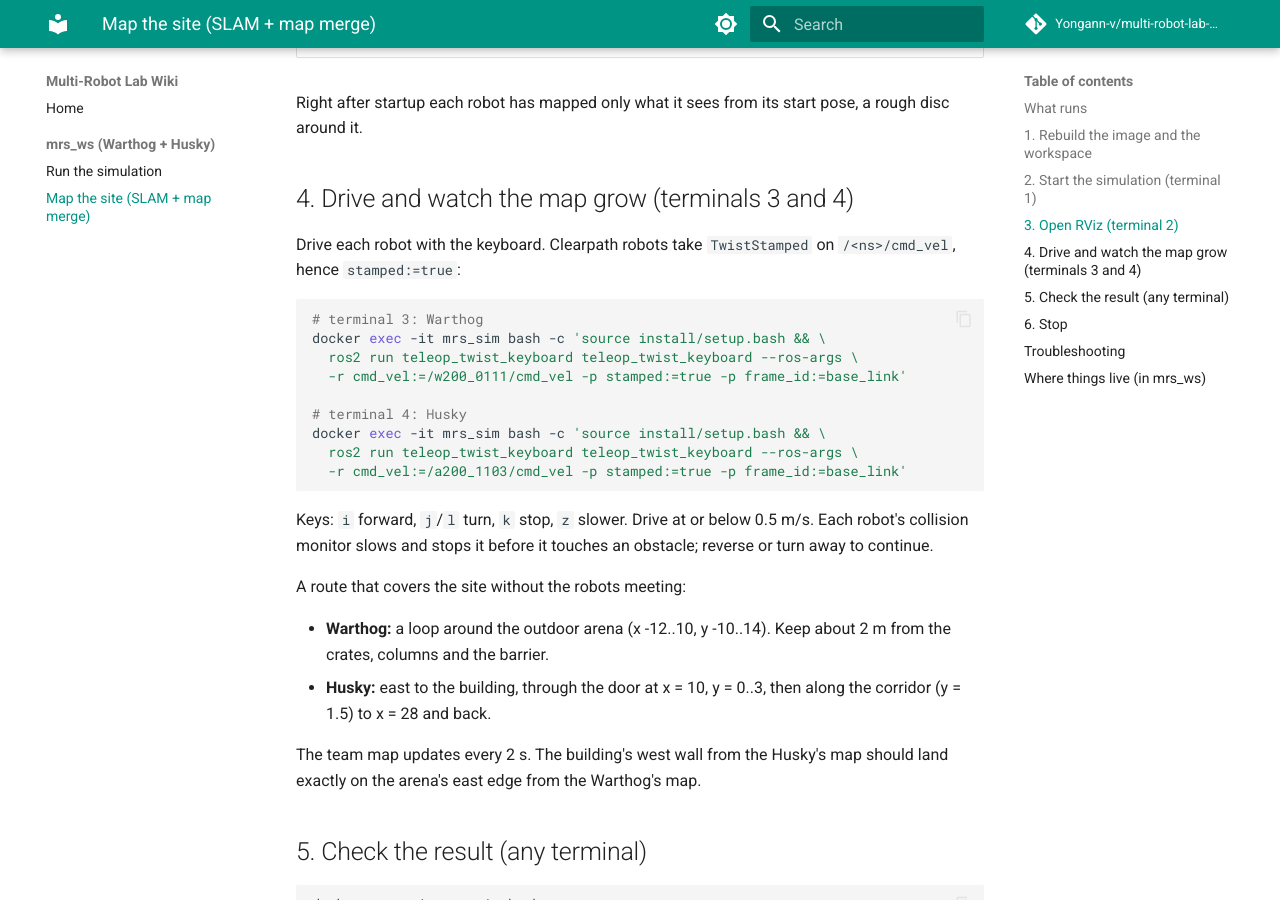
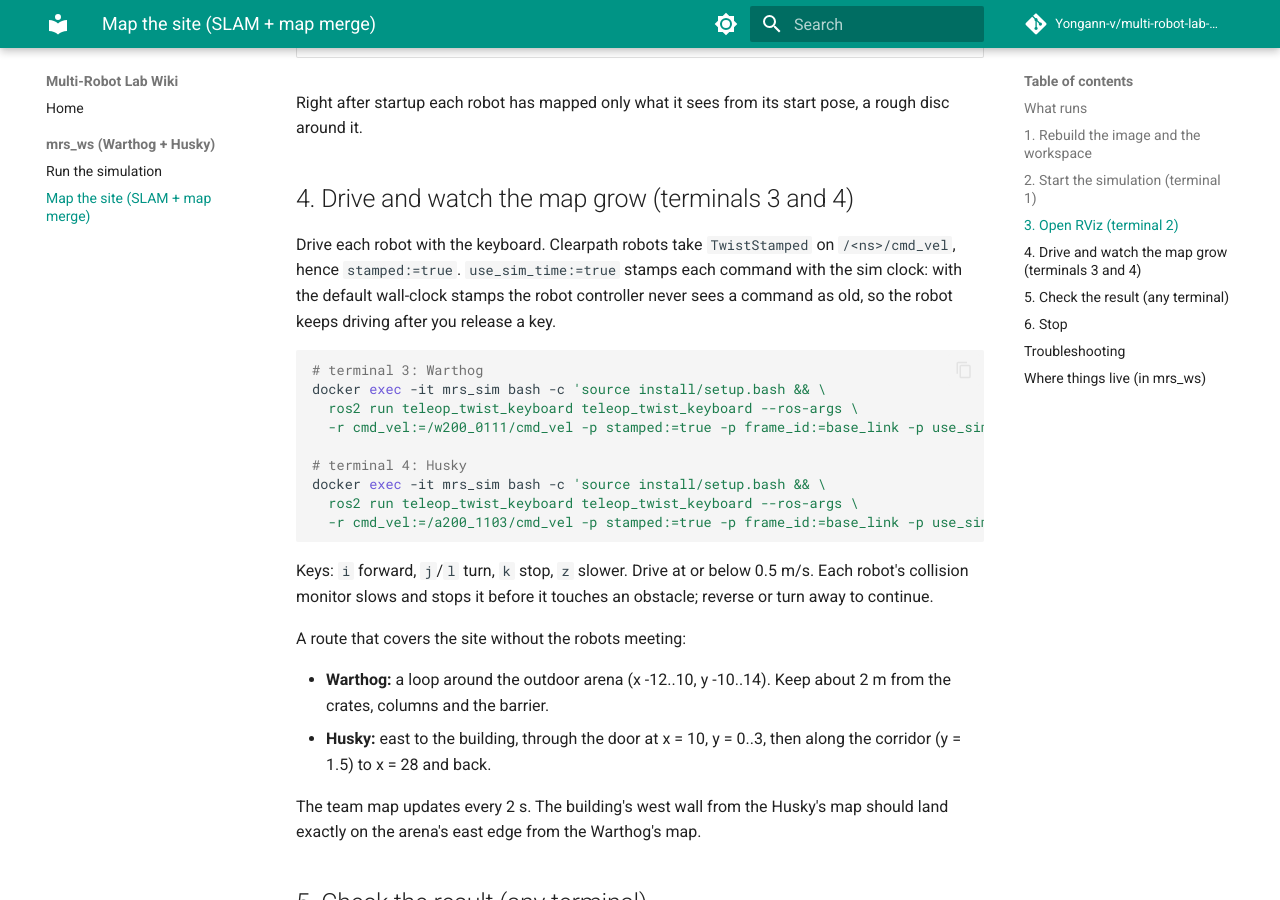
Before and after one commit to Yongann-v/multi-robot-lab-wiki, an MkDocs documentation site: the page built from docs/mrs_ws/slam-and-map-merge.md, in a window 1280 px wide and 900 px high, scrolled down 2146 px. Built offline with MkDocs 1.6.1 and Material for MkDocs 9.7.7, drawn with Linux system fonts in a browser that asks for light colours; comment, search, counter and statistics services are not loaded; some of the changed text lies outside the part shown.

Commit message:
docs: mrs_ws map tutorial, teleop needs use_sim_time in sim
Same change as mrs_ws PR #6: teleop commands pass -p use_sim_time:=true so the robot stops when a key is released; adds the matching troubleshooting row and the back-away note.

Co-Authored-By: Claude Opus 5.5 <noreply@anthropic.com>

````diff
--- a/docs/mrs_ws/slam-and-map-merge.md
+++ b/docs/mrs_ws/slam-and-map-merge.md
@@ -75,18 +75,18 @@ Right after startup each robot has mapped only what it sees from its start pose,
 
 ## 4. Drive and watch the map grow (terminals 3 and 4)
 
-Drive each robot with the keyboard. Clearpath robots take `TwistStamped` on `/<ns>/cmd_vel`, hence `stamped:=true`:
+Drive each robot with the keyboard. Clearpath robots take `TwistStamped` on `/<ns>/cmd_vel`, hence `stamped:=true`. `use_sim_time:=true` stamps each command with the sim clock: with the default wall-clock stamps the robot controller never sees a command as old, so the robot keeps driving after you release a key.
 
 ```bash
 # terminal 3: Warthog
 docker exec -it mrs_sim bash -c 'source install/setup.bash && \
   ros2 run teleop_twist_keyboard teleop_twist_keyboard --ros-args \
-  -r cmd_vel:=/w200_0111/cmd_vel -p stamped:=true -p frame_id:=base_link'
+  -r cmd_vel:=/w200_0111/cmd_vel -p stamped:=true -p frame_id:=base_link -p use_sim_time:=true'
 
 # terminal 4: Husky
 docker exec -it mrs_sim bash -c 'source install/setup.bash && \
   ros2 run teleop_twist_keyboard teleop_twist_keyboard --ros-args \
-  -r cmd_vel:=/a200_1103/cmd_vel -p stamped:=true -p frame_id:=base_link'
+  -r cmd_vel:=/a200_1103/cmd_vel -p stamped:=true -p frame_id:=base_link -p use_sim_time:=true'
 ```
 
 Keys: `i` forward, `j`/`l` turn, `k` stop, `z` slower. Drive at or below 0.5 m/s. Each robot's collision monitor slows and stops it before it touches an obstacle; reverse or turn away to continue.
@@ -148,7 +148,8 @@ Press Ctrl+C in terminal 1, or run `docker rm -f mrs_sim`. RViz and the teleop t
 | `/map` exists but stays grey | The merger has no robot maps yet. Check `ros2 topic list | grep /map`, which should list `/map`, `/w200_0111/map` and `/a200_1103/map`. |
 | `ros2 topic echo /map` prints nothing | Maps are latched (transient local, reliable). Add `--qos-durability transient_local --qos-reliability reliable`. |
 | RViz shows `Frame [map] does not exist` | The merger starts with the sim and publishes `map -> <ns>/map` at once. Check that `use_sim_time:=true` was passed to RViz. |
-| The robot does not move with teleop | You forgot `-p stamped:=true`: Clearpath's twist_mux ignores plain `Twist`. Or the collision monitor is not running: `cmd_vel` only reaches the robot through it (as `cmd_vel_safe`). Check `ros2 lifecycle get /<ns>/collision_monitor`. Or the robot is already at an obstacle: drive away from it. |
+| The robot does not move with teleop | You forgot `-p stamped:=true`: Clearpath's twist_mux ignores plain `Twist`. Or the collision monitor is not running: `cmd_vel` only reaches the robot through it (as `cmd_vel_safe`). Check `ros2 lifecycle get /<ns>/collision_monitor`. Or the robot is already at an obstacle: reverse or drive away from it; driving toward it or turning in place there is blocked. |
+| The robot keeps moving after you release the key | Teleop was started without `-p use_sim_time:=true`. Its commands then carry wall-clock stamps far ahead of the sim clock, so the controller's 0.25-0.5 s command timeout never fires and the last command is held. Press `k` to stop, restart teleop with `use_sim_time:=true`. |
 | Robot maps line up badly in `/map` | A `spawn` pose in fleet.yaml does not match where the robot actually started. |
 
 ## Where things live (in mrs_ws)
````
